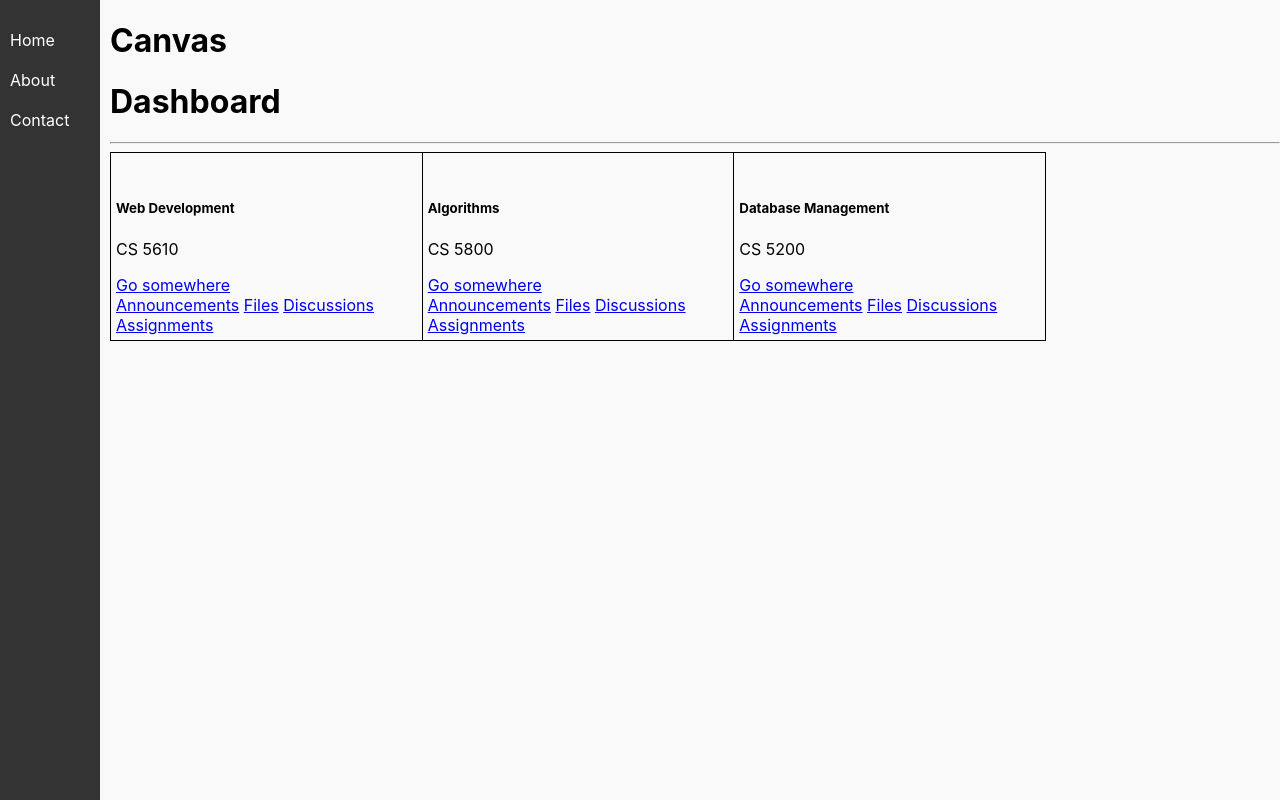
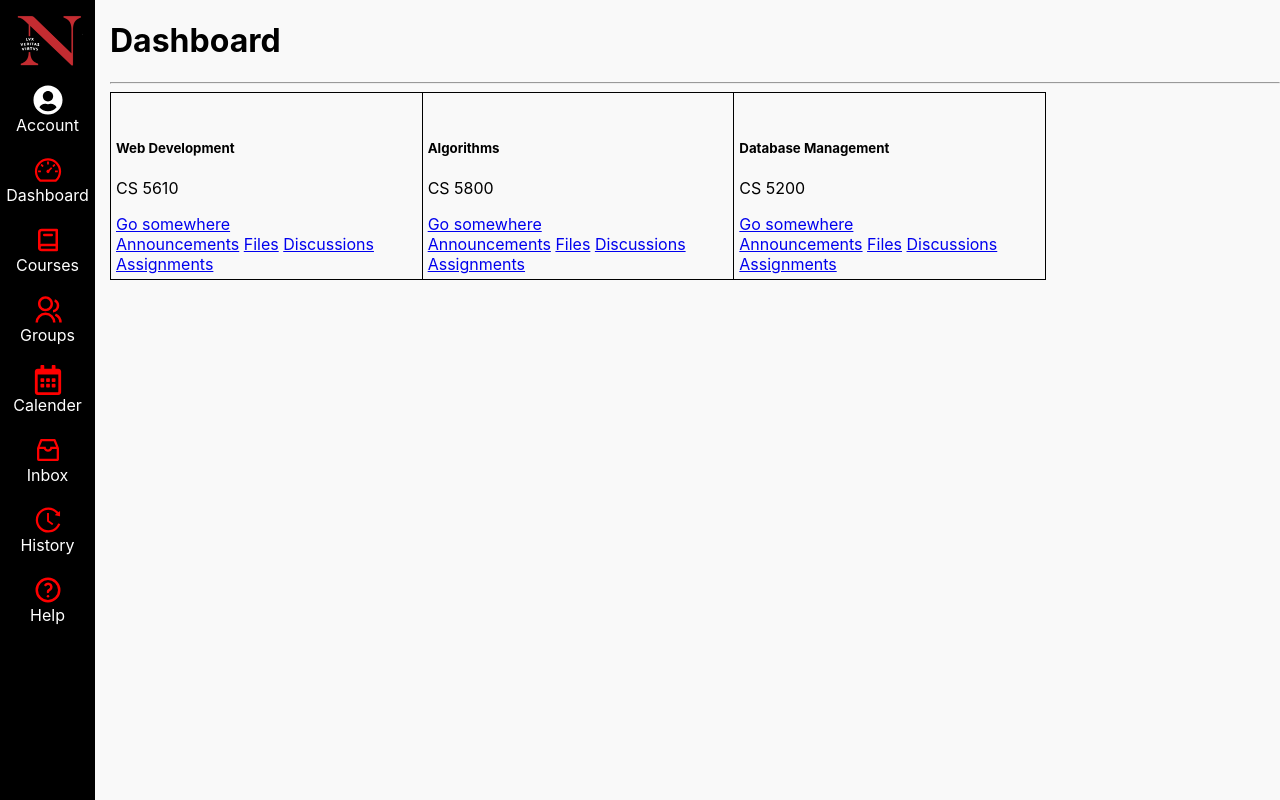
Before and after one commit to jannunzi/web-dev-fall-23, a React (Create React App) app: page /order in a window 1280 px wide. Built offline with nearby package versions, Linux system fonts and the light colour scheme.

Commit message:
updated side nav

```diff
--- a/package.json
+++ b/package.json
@@ -8,6 +8,7 @@
     "@testing-library/user-event": "^13.5.0",
     "react": "^18.2.0",
     "react-dom": "^18.2.0",
+    "react-icons": "^4.10.1",
     "react-quill": "^2.0.0",
     "react-router-dom": "^6.14.1",
     "react-scripts": "5.0.1",
--- a/src/canvas/index.js
+++ b/src/canvas/index.js
@@ -5,9 +5,7 @@
   return (
     <div>
       <a name="canvas"></a>
-      <h1>Canvas</h1>
       <Dashboard />
-
 
     </div>
   );
--- a/src/canvas/sidebar/SideNav.css
+++ b/src/canvas/sidebar/SideNav.css
@@ -1,11 +1,11 @@
 .side-nav {
     height: 100%;
-    width: 100px;
+    width: 95px;
     position: fixed;
     top: 0;
     left: 0;
-    background-color: #333;
-    padding-top: 20px;
+    background-color: black;
+    padding-top: 10px;
   }
 
   .side-nav ul {
@@ -23,3 +23,38 @@
   .side-nav li:hover {
     background-color: #555;
   }
+
+  .logo {
+    text-align: center; /* Align the logo in the center */
+  }
+
+  .logo img {
+    width: 70px; /* Set the width of the logo as needed */
+    height: auto; /* Maintain the aspect ratio */
+  }
+
+
+  .icon {
+    width: 100% ;
+    height: 100%;
+    overflow: hidden;
+    display: flex;
+    align-items: center;
+    justify-content: center;
+    margin-right: 10px;
+  }
+
+  .icon-size{
+    width:30px;
+    height:30px;
+  }
+
+  .icon-text-center{
+    align-items: center;
+    display: flex;
+    justify-content: center;
+  }
+
+  .icon-color{
+    color:red;
+  }
--- a/src/canvas/sidebar/Sidebar.js
+++ b/src/canvas/sidebar/Sidebar.js
@@ -1,38 +1,73 @@
 import React from 'react';
 import './SideNav.css'; // Import the CSS file for styling
-
+import { FaUserCircle, FaRegCalendarAlt } from 'react-icons/fa';
+import { AiOutlineDashboard, AiOutlineInbox, AiOutlineHistory } from "react-icons/ai";
+import { TbBook2, TbHelp } from "react-icons/tb";
+import { RiGroupLine } from "react-icons/ri";
 const Sidebar = () => {
   return (
-    // <div className="sidenav">
-    //   <div className="logo">
-    //     {/* Insert your logo here */}
-    //     <img src="logo.png" alt="Logo" />
-    //   </div>
-    //   <div className="profile">
-    //     {/* Insert profile picture and account options here */}
-    //     <img src="profile-pic.png" alt="Profile Picture" />
-    //     <div className="account-options">
-    //       {/* Account options (e.g., user name, settings, sign out, etc.) */}
-    //       <p>User Name</p>
-    //       <a href="#">Settings</a>
-    //       <a href="#">Sign Out</a>
-    //     </div>
-    //   </div>
-    //   <ul className="nav-links">
-    //     {/* Navigation links */}
-    //     <li><a href="#">Dashboard</a></li>
-    //     <li><a href="#">Courses</a></li>
-    //     <li><a href="#">Groups</a></li>
-    //     {/* Add more navigation links as needed */}
-    //   </ul>
-    // </div>
 
     <div className="side-nav">
+         <div className="logo">
+        <img src="/logo_northeastern.png" alt="Logo" />
+      </div>
       <ul>
-        <li>Home</li>
-        <li>About</li>
-        <li>Contact</li>
-        {/* Add more navigation items as needed */}
+      <li>
+          <div className="icon" >
+            <FaUserCircle className="icon-size" />
+          </div>
+        <span  className="icon-text-center">  Account </span>
+        </li>
+
+        <li>
+          <div className="icon">
+            <AiOutlineDashboard className="icon-size icon-color"  />
+          </div>
+         <span className="icon-text-center"> Dashboard </span>
+        </li>
+
+
+        <li>
+          <div className="icon">
+            <TbBook2 className="icon-size icon-color"  />
+          </div>
+         <span className="icon-text-center"> Courses </span>
+        </li>
+
+        <li>
+          <div className="icon">
+            <RiGroupLine className="icon-size icon-color"  />
+          </div>
+         <span className="icon-text-center"> Groups </span>
+        </li>
+
+        <li>
+          <div className="icon">
+            <FaRegCalendarAlt className="icon-size icon-color"  />
+          </div>
+         <span className="icon-text-center"> Calender </span>
+        </li>
+
+           <li>
+          <div className="icon">
+            <AiOutlineInbox className="icon-size icon-color"  />
+          </div>
+         <span className="icon-text-center"> Inbox </span>
+        </li>
+
+             <li>
+          <div className="icon">
+            <AiOutlineHistory className="icon-size icon-color"  />
+          </div>
+         <span className="icon-text-center"> History </span>
+        </li>
+
+        <li>
+          <div className="icon">
+            <TbHelp className="icon-size icon-color"  />
+          </div>
+         <span className="icon-text-center"> Help </span>
+        </li>
       </ul>
     </div>
   );
```
Also changed, not shown: public/logo_northeastern.png (added), 1 other file (tests, documents, lock files or other folders).
